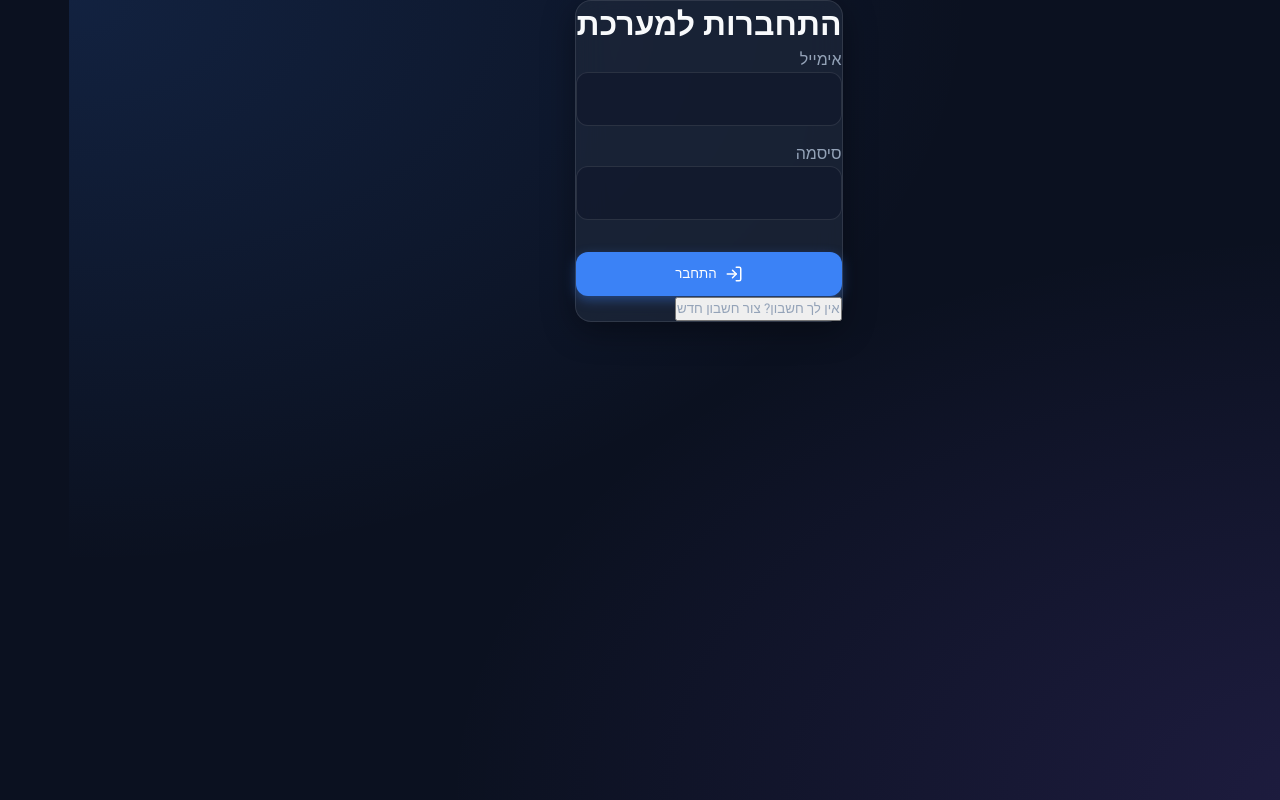
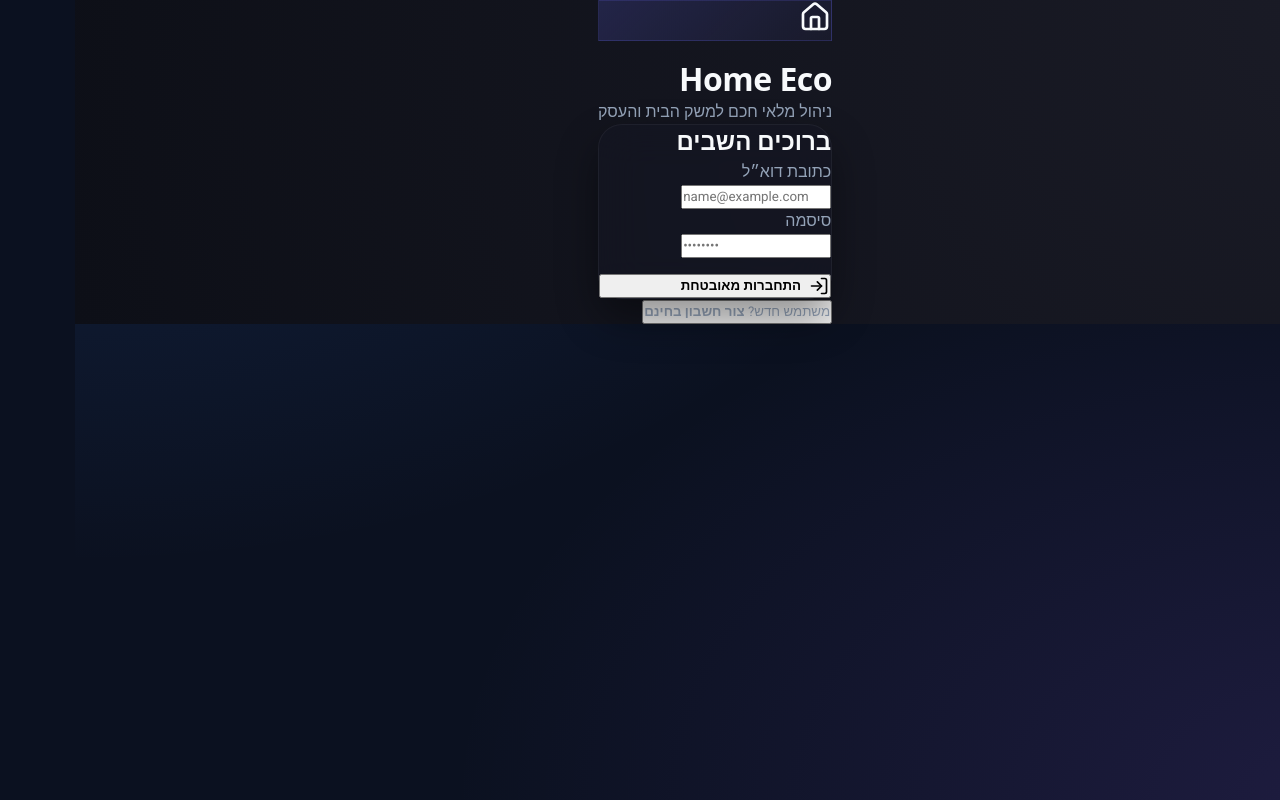
Before and after one commit to dorey-cmd/home-eco, a React (Vite) app: page / in a window 1280 px wide. Built offline with nearby package versions, Linux system fonts and the light colour scheme.

Commit message:
style: premium styling for login page

```diff
--- a/src/pages/Login.tsx
+++ b/src/pages/Login.tsx
@@ -58,64 +58,110 @@ const Login = () => {
   };
 
   return (
-    <div className="flex flex-col items-center justify-center min-h-[80vh] p-4">
-      <div className="glass-panel w-full max-w-md p-6">
-        <h1 className="text-2xl font-bold text-center mb-6 text-accent">
-          {isSignUp ? 'יצירת חשבון' : 'התחברות למערכת'}
+    <div className="min-h-screen flex flex-col items-center justify-center p-4 relative overflow-hidden"
+         style={{
+           background: 'radial-gradient(circle at top right, #1a1b26 0%, #0d0f17 100%)',
+           direction: 'rtl'
+         }}>
+
+      {/* Decorative Orbs */}
+      <div className="absolute top-[-10%] right-[-10%] w-[300px] h-[300px] rounded-full blur-[100px]" style={{ background: 'rgba(99, 102, 241, 0.15)' }} />
+      <div className="absolute bottom-[-10%] left-[-10%] w-[300px] h-[300px] rounded-full blur-[120px]" style={{ background: 'rgba(236, 72, 153, 0.1)' }} />
+
+      <div className="w-full max-w-[400px] relative z-10">
+
+        {/* Brand Header */}
+        <div className="text-center mb-8">
+          <div className="inline-flex items-center justify-center p-3 rounded-2xl mb-4" style={{ background: 'linear-gradient(135deg, rgba(99,102,241,0.2) 0%, rgba(99,102,241,0.05) 100%)', border: '1px solid rgba(99,102,241,0.2)' }}>
+            <Home size={32} className="text-accent" />
+          </div>
+          <h1 className="text-3xl font-extrabold text-transparent bg-clip-text bg-gradient-to-l from-white to-gray-400 m-0" style={{ fontFamily: 'system-ui, sans-serif', letterSpacing: '-0.5px' }}>
+            Home Eco
           </h1>
+          <p className="text-secondary mt-2 text-sm">ניהול מלאי חכם למשק הבית והעסק</p>
+        </div>
+
+        <div className="glass-panel p-8" style={{
+          background: 'rgba(20, 22, 35, 0.6)',
+          backdropFilter: 'blur(20px)',
+          border: '1px solid rgba(255, 255, 255, 0.05)',
+          boxShadow: '0 20px 40px rgba(0,0,0,0.4)',
+          borderRadius: '24px'
+        }}>
+
+          <h2 className="text-xl font-bold text-center mb-6 text-white">
+            {isSignUp ? 'יצירת חשבון חדש' : 'ברוכים השבים'}
+          </h2>
 
           {msg && (
-          <div className={`mb-4 p-3 rounded-lg text-sm text-center font-bold ${
-            msg.type === 'error' ? 'bg-danger text-white' :
-            msg.type === 'success' ? 'bg-success text-white' :
-            'bg-accent text-white'
-          }`} style={{ animation: 'fadeIn 0.3s ease' }}>
+            <div className={`mb-5 p-4 rounded-xl text-sm font-bold flex items-center justify-center gap-2 ${
+              msg.type === 'error' ? 'bg-danger/20 text-[#ff6b6b] border border-danger/30' :
+              msg.type === 'success' ? 'bg-success/20 text-[#4ade80] border border-success/30' :
+              'bg-accent/20 text-accent border border-accent/30'
+            }`} style={{ animation: 'fadeIn 0.4s cubic-bezier(0.16, 1, 0.3, 1)' }}>
               {msg.text}
             </div>
           )}
 
-        <form onSubmit={handleAuth} className="flex flex-col gap-4">
+          <form onSubmit={handleAuth} className="flex flex-col gap-5">
             <div>
-            <label className="text-secondary text-sm mb-1 block">אימייל</label>
+              <label className="text-secondary text-sm font-medium mb-2 block mr-1">כתובת דוא״ל</label>
+              <div className="relative">
                 <input
                   type="email"
-              className="glass-input w-full p-3 font-sans"
+                  className="w-full bg-[#0d0f17]/50 border border-white/10 rounded-xl p-3.5 text-white outline-none focus:border-accent transition-colors"
                   dir="ltr"
+                  placeholder="name@example.com"
                   value={email}
                   onChange={(e) => setEmail(e.target.value)}
                   required
                 />
               </div>
+            </div>
+
             <div>
-            <label className="text-secondary text-sm mb-1 block">סיסמה</label>
+              <label className="text-secondary text-sm font-medium mb-2 block mr-1">סיסמה</label>
+              <div className="relative">
                 <input
                   type="password"
-              className="glass-input w-full p-3 font-sans"
+                  className="w-full bg-[#0d0f17]/50 border border-white/10 rounded-xl p-3.5 text-white outline-none focus:border-accent transition-colors"
                   dir="ltr"
+                  placeholder="••••••••"
                   value={password}
                   onChange={(e) => setPassword(e.target.value)}
                   required
                   minLength={6}
                 />
               </div>
+            </div>
 
             {isSignUp && (
-            <div className="mt-2">
-              <label className="text-secondary text-sm mb-2 block">סוג חשבון</label>
-              <div className="flex gap-2">
+              <div className="mt-2" style={{ animation: 'fadeIn 0.3s ease' }}>
+                <label className="text-secondary text-sm font-medium mb-3 block mr-1">בחר סוג חשבון</label>
+                <div className="flex gap-3">
                   <button
                     type="button"
-                  className={`flex-1 glass-button ${!isBusiness ? 'border-accent' : 'secondary opacity-70'}`}
+                    className={`flex-1 py-3 px-2 rounded-xl flex flex-col items-center gap-2 transition-all duration-200 border ${
+                      !isBusiness
+                        ? 'bg-accent/20 border-accent text-accent'
+                        : 'bg-[#0d0f17]/50 border-white/10 text-secondary hover:bg-white/5'
+                    }`}
                     onClick={() => setIsBusiness(false)}
                   >
-                  <Home size={18} /> ביתי
+                    <Home size={22} className={!isBusiness ? 'text-accent' : 'opacity-70'} />
+                    <span className="text-sm font-bold">חשבון ביתי</span>
                   </button>
                   <button
                     type="button"
-                  className={`flex-1 glass-button ${isBusiness ? 'border-accent' : 'secondary opacity-70'}`}
+                    className={`flex-1 py-3 px-2 rounded-xl flex flex-col items-center gap-2 transition-all duration-200 border ${
+                      isBusiness
+                        ? 'bg-accent/20 border-accent text-accent'
+                        : 'bg-[#0d0f17]/50 border-white/10 text-secondary hover:bg-white/5'
+                    }`}
                     onClick={() => setIsBusiness(true)}
                   >
-                  <Briefcase size={18} /> עסקי
+                    <Briefcase size={22} className={isBusiness ? 'text-accent' : 'opacity-70'} />
+                    <span className="text-sm font-bold">חשבון עסקי</span>
                   </button>
                 </div>
               </div>
@@ -123,21 +169,36 @@ const Login = () => {
 
             <button
               type="submit"
-            className="glass-button w-full mt-4 justify-center"
+              className="w-full mt-4 bg-accent hover:opacity-90 text-white font-bold rounded-xl p-4 flex items-center justify-center gap-2 transition-all shadow-[0_0_20px_rgba(99,102,241,0.3)] hover:shadow-[0_0_30px_rgba(99,102,241,0.5)]"
               disabled={loading}
+              style={{ transform: loading ? 'scale(0.98)' : 'scale(1)' }}
             >
-            {loading ? 'טוען...' : (isSignUp ? <><UserPlus size={18} /> הירשם</> : <><LogIn size={18} /> התחבר</>)}
+              {loading ? (
+                <span className="opacity-80">אנא המתן...</span>
+              ) : (
+                isSignUp ? <><UserPlus size={20} /> צור חשבון חדש</> : <><LogIn size={20} /> התחברות מאובטחת</>
+              )}
             </button>
           </form>
 
+        </div>
+
         <div className="text-center mt-6">
             <button
-            className="text-secondary text-sm"
-            onClick={() => setIsSignUp(!isSignUp)}
+              className="text-secondary text-sm hover:text-white transition-colors"
+              onClick={() => {
+                setIsSignUp(!isSignUp);
+                setMsg(null);
+              }}
             >
-            {isSignUp ? 'כבר יש לך חשבון? התחבר כאן' : 'אין לך חשבון? צור חשבון חדש'}
+              {isSignUp ? (
+                <span>כבר רשום למערכת? <strong className="text-accent ml-1 border-b border-accent/30 pb-0.5">התחבר כאן</strong></span>
+              ) : (
+                <span>משתמש חדש? <strong className="text-accent ml-1 border-b border-accent/30 pb-0.5">צור חשבון בחינם</strong></span>
+              )}
             </button>
         </div>
+
       </div>
     </div>
   );
```
Lines whose indentation alone changed are shown as unchanged.
